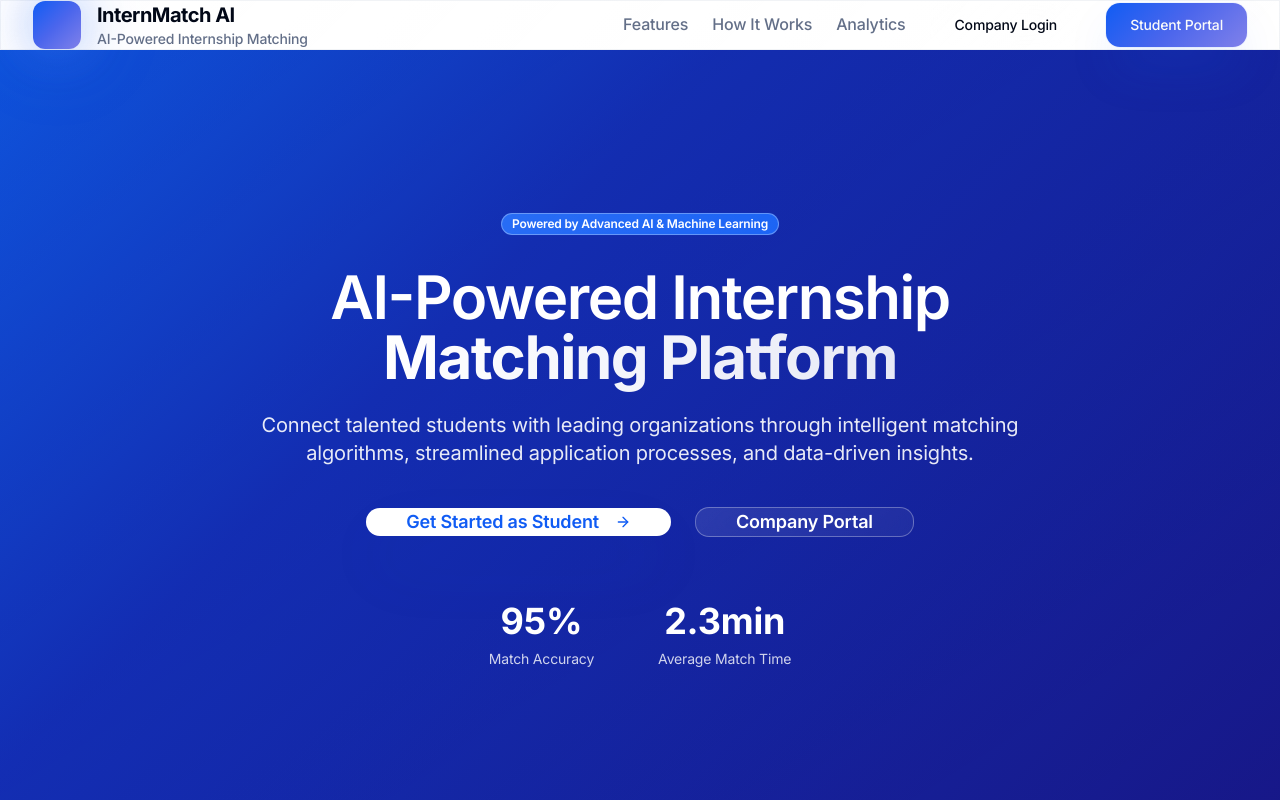
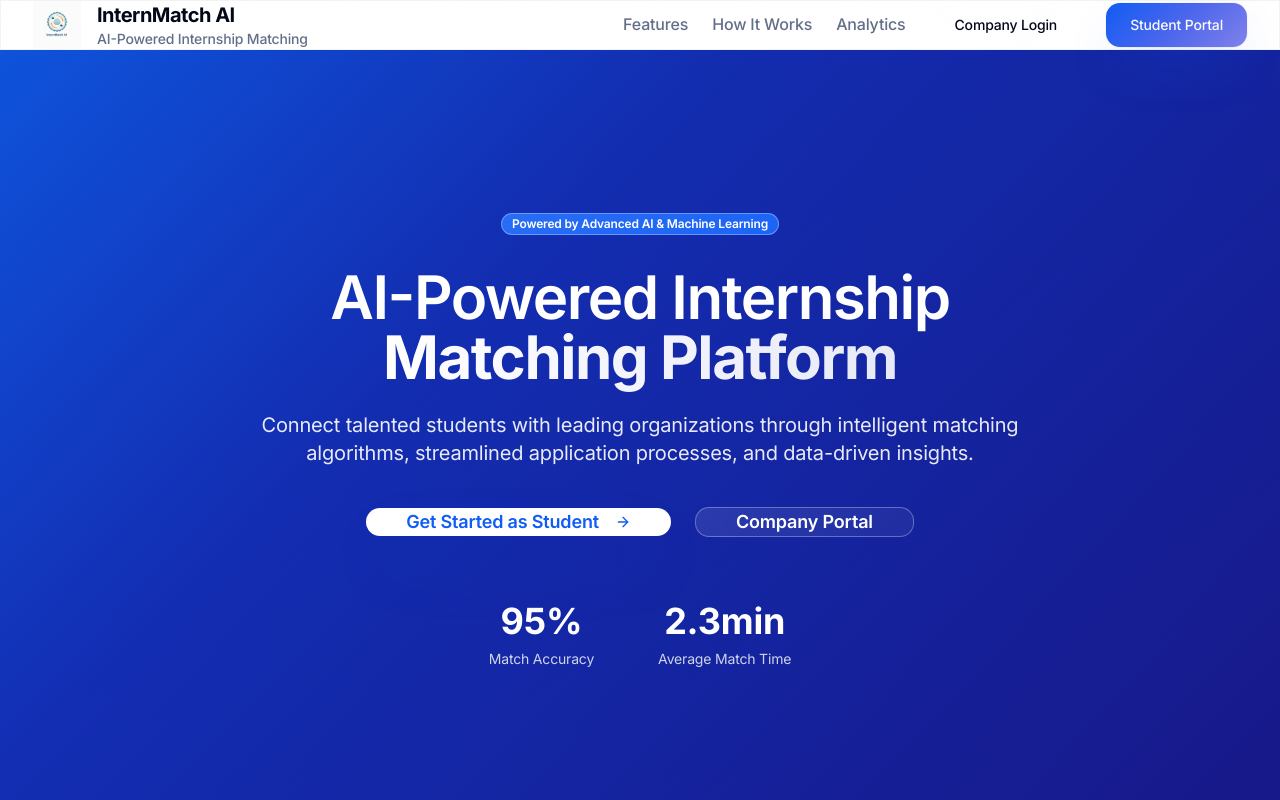
Before and after one commit to arnavsawant2020-stack/aptitude-connect, a React (Vite) app: page / in a window 1280 px wide. Shown: the top 800 px of the page. Built offline with nearby package versions, Linux system fonts and the light colour scheme; the HTML template or start-up script is replaced by a standard one.

Commit message:
Add logo to website

```diff
--- a/src/pages/Index.tsx
+++ b/src/pages/Index.tsx
@@ -5,6 +5,7 @@ import { Card } from '@/components/ui/card';
 import { Badge } from '@/components/ui/badge';
 import StudentPortal from '@/components/StudentPortal';
 import CompanyPortal from '@/components/CompanyPortal';
+import logoImage from '@/assets/internmatch-logo.png';
 
 const Index = () => {
   const [currentView, setCurrentView] = useState<'landing' | 'student' | 'company'>('landing');
@@ -71,7 +72,11 @@ const Index = () => {
         <div className="max-w-7xl mx-auto px-4 sm:px-6 lg:px-8">
           <div className="flex justify-between items-center h-18">
             <div className="flex items-center space-x-4">
-              <div className="w-12 h-12 bg-gradient-primary rounded-xl shadow-glow animate-glow"></div>
+              <img
+                src={logoImage}
+                alt="InternMatch AI Logo"
+                className="w-12 h-12 object-contain"
+              />
               <div>
                 <h1 className="text-xl font-bold text-foreground tracking-tight">InternMatch AI</h1>
                 <p className="text-sm text-muted-foreground font-medium">AI-Powered Internship Matching</p>
@@ -283,7 +288,11 @@ const Index = () => {
           <div className="grid grid-cols-1 md:grid-cols-4 gap-8">
             <div className="col-span-1 md:col-span-2">
               <div className="flex items-center space-x-4 mb-6">
-                <div className="w-12 h-12 bg-gradient-primary rounded-xl shadow-glow"></div>
+                <img
+                  src={logoImage}
+                  alt="InternMatch AI Logo"
+                  className="w-12 h-12 object-contain"
+                />
                 <div>
                   <h3 className="font-bold text-foreground text-lg tracking-tight">InternMatch AI</h3>
                   <p className="text-sm text-muted-foreground font-medium">AI-Powered Internship Matching</p>
```
Also changed, not shown: src/assets/internmatch-logo.png (added).
